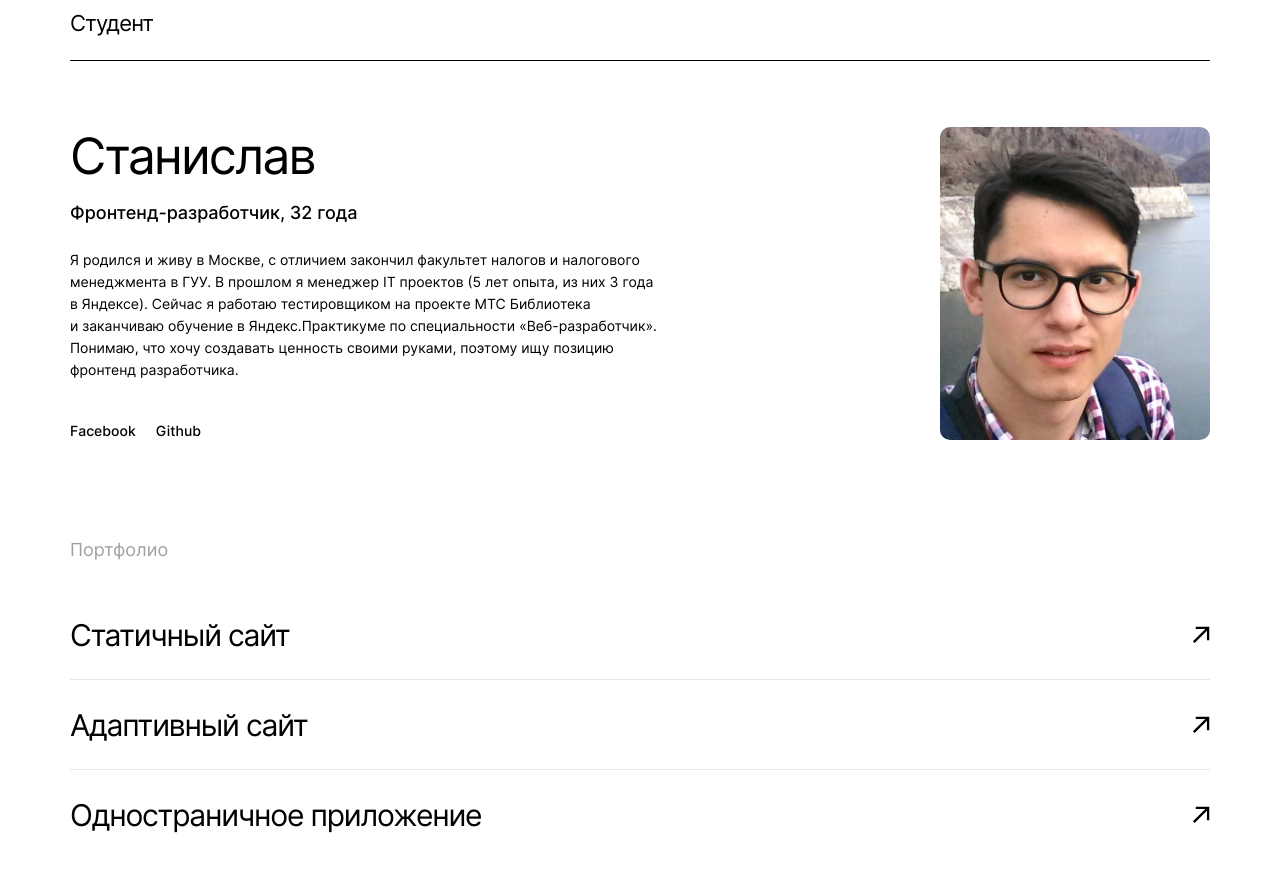
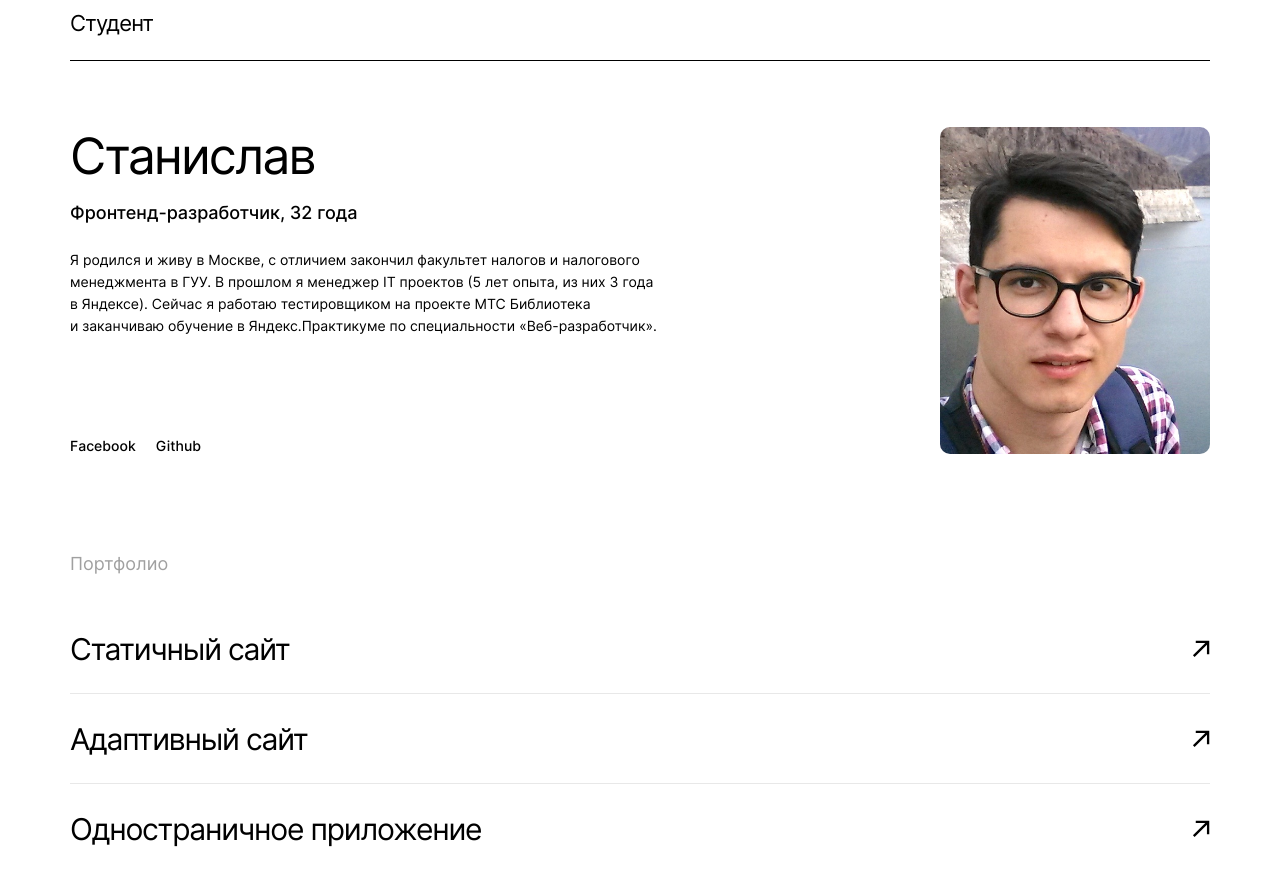
Before and after one commit to stvor/movies-explorer-frontend, a React (Create React App) app: page / in a window 1280 px wide. Shown: the part 2000-2885 px from the top of the page. Built offline with nearby package versions, Linux system fonts and the light colour scheme.

Commit message:
refactor: поменял верстку блока AboutMe

```diff
--- a/src/components/AboutMe/AboutMe.css
+++ b/src/components/AboutMe/AboutMe.css
@@ -19,6 +19,11 @@
   display: flex;
   justify-content: space-between;
   gap: 70px;
+}
+
+.about-me__info {
+  display: flex;
+  flex-direction: column;
 }
 
 .about-me__name {
@@ -54,7 +59,8 @@
 
 .about-me__links-list {
   margin: 0;
-  padding: 40px 0 0 0;
+  margin-top: auto;
+  padding: 0;
   list-style: none;
   display: flex;
   justify-content: start;
@@ -72,6 +78,7 @@
 
 .about-me__photo {
   width: 270px;
+  height: 327px;
   object-fit: cover;
   border-radius: 10px;
 }
@@ -96,6 +103,11 @@
     padding-top: 20px;
     font-size: 12px;
     line-height: 18px;
+  }
+
+  .about-me__photo {
+    width: 255px;
+    height: 307px;
   }
 }
 
@@ -123,7 +135,7 @@
 
   .about-me__photo {
     width: 100%;
-    height: auto;
+    height: 352px;
   }
 
   .about-me__profile {
@@ -140,5 +152,6 @@
 
   .about-me__links-list {
     gap: 26px;
+    margin-top: 40px;
   }
 }
--- a/src/components/AboutMe/AboutMe.js
+++ b/src/components/AboutMe/AboutMe.js
@@ -10,7 +10,7 @@ function AboutMe() {
         <div className="about-me__info">
           <h3 className="about-me__name">Станислав</h3>
           <p className="about-me__profile">Фронтенд-разработчик, 32 года</p>
-          <p className="about-me__description">Я&nbsp;родился и&nbsp;живу в&nbsp;Москве, с&nbsp;отличием закончил факультет налогов и&nbsp;налогового менеджмента в&nbsp;ГУУ. В&nbsp;прошлом я&nbsp;менеджер&nbsp;IT проектов (5&nbsp;лет опыта, из&nbsp;них 3&nbsp;года в&nbsp;Яндексе). Сейчас я&nbsp;работаю тестировщиком на&nbsp;проекте МТС Библиотека и&nbsp;заканчиваю обучение в&nbsp;Яндекс.Практикуме по&nbsp;специальности &laquo;Веб-разработчик&raquo;. Понимаю, что хочу создавать ценность своими руками, поэтому ищу позицию фронтенд разработчика.</p>
+          <p className="about-me__description">Я&nbsp;родился и&nbsp;живу в&nbsp;Москве, с&nbsp;отличием закончил факультет налогов и&nbsp;налогового менеджмента в&nbsp;ГУУ. В&nbsp;прошлом я&nbsp;менеджер&nbsp;IT проектов (5&nbsp;лет опыта, из&nbsp;них 3&nbsp;года в&nbsp;Яндексе). Сейчас я&nbsp;работаю тестировщиком на&nbsp;проекте МТС Библиотека и&nbsp;заканчиваю обучение в&nbsp;Яндекс.Практикуме по&nbsp;специальности &laquo;Веб-разработчик&raquo;.</p>
           <ul className="about-me__links-list">
             <li>
               <a className="about-me__links-item" href="https://www.facebook.com/manhat10/" target="_blank" rel="noreferrer">Facebook</a>
```
